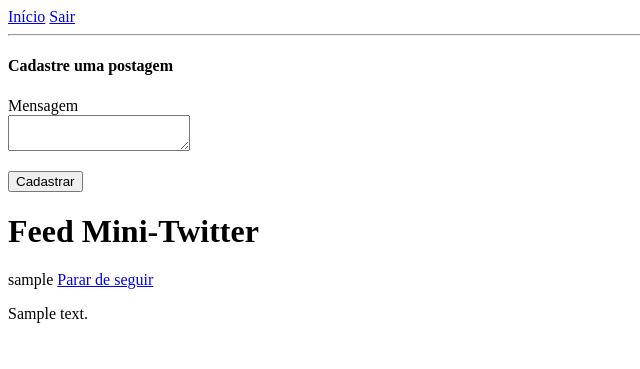
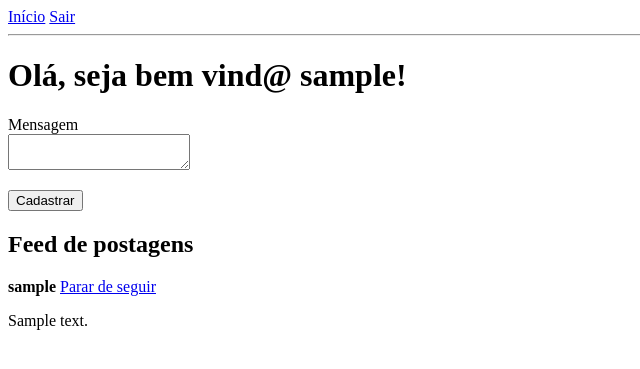
Before and after one commit to MariaCarolinass/Mini-Twitter, a Flask app: page /index in a window 1280 px wide. Shown: the top 369 px of the page, without its empty margins (0-640 px from the left). Run offline with Flask 2, Linux system fonts and the light colour scheme; a user stored in the database is signed in; tables that the repository leaves empty hold one stand-in row (values such as "Sample post").

Commit message:
atualizei tags

```diff
--- a/app/templates/index.html
+++ b/app/templates/index.html
@@ -2,7 +2,7 @@
 
 {% block content %}
 
-  <h4>Cadastre uma postagem</h4>
+  <h1>Olá, seja bem vind@ {{ current_user }}!</h1>
   <form action="" method="post" novalidate>
     {{ form.hidden_tag() }}
     <p>
@@ -12,9 +12,9 @@
     <p>{{ form.submit() }}</p>
   </form>
 
-  <h1>Feed Mini-Twitter</h1>
+  <h2>Feed de postagens</h2>
   {% for posts in posts %}
-    <p>{{ posts.author.username }}
+    <p><b>{{ posts.author.username }}</b>
     {% if not current_user.is_following(posts.author) %}
       <a href="{{ url_for('follow', username=posts.author.username) }}">Seguir</a>
     {% else %}
```
